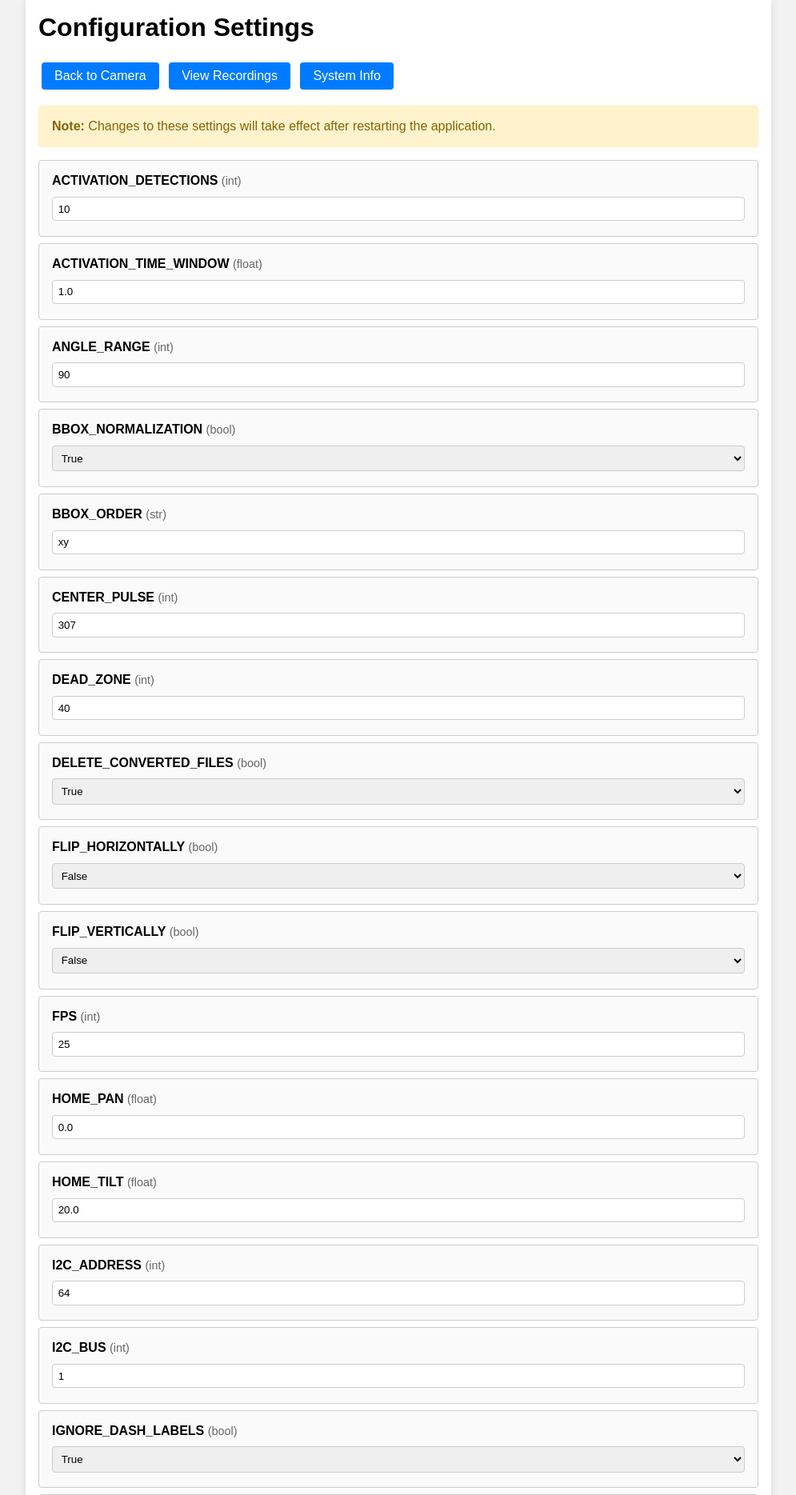
After one commit to dave-ct/ai_object_plus_water, a Flask app: page /configuration in a window 1280 px wide. The commit adds this page. Shown: the top 1869 px of the page at 80% size, without its empty margins (142-1137 px from the left). Run offline with Flask 3, Linux system fonts and the light colour scheme; parts of the project's set-up code (start-up, migrations or seed data) failed here and were passed over.

Commit message:
Added basic configuration through web interface.

```diff
--- a/main.py
+++ b/main.py
@@ -4,7 +4,7 @@
 # --------------------------------------------------------------------------------
 #  Import Required Packages
 # --------------------------------------------------------------------------------
-import my_configuration as config
+# import my_configuration as config
 from flask import Flask, render_template, Response, request, send_from_directory, jsonify
 import logging
 import sys
@@ -27,6 +27,43 @@ import math
 import psutil
 import platform
 import importlib.metadata
+import json
+
+
+def load_configuration():
+    """
+    Loads configuration from my_configuration.py and optionally overrides
+    with values from config.json if it exists
+    """
+    import my_configuration as config
+    print("Loading all configuration settings from from my_configuration.py and config.json.")
+
+    # If JSON exists, override values
+    json_path = "config.json"
+    if os.path.exists(json_path):
+        try:
+            with open(json_path, 'r') as f:
+                json_config = json.load(f)
+
+            # Override config module attributes with JSON values
+            for key, value in json_config.items():
+                if hasattr(config, key):
+                    setattr(config, key, value)
+                    print(f"Overriding {key} from JSON config with value: {value}")
+                else:
+                    print(f"Unknown configuration key in JSON: {key}")
+
+        except Exception as e:
+            print(f"Error loading JSON configuration: {e}")
+    else:
+        print("No JSON configuration file found, using default values from my_configuration.py")
+
+    return config
+
+
+# Load configuration
+config = load_configuration()
+
 
 # --------------------------------------------------------------------------------
 #  TUNING PARAMETERS (FROM my_configuration.py)
@@ -238,6 +275,53 @@ def gen_frames():
 # -----------------------------------------------------------------------------
 #  Flask Routes
 # -----------------------------------------------------------------------------
+
+@app.route("/configuration", methods=['GET', 'POST'])
+def configuration():
+    if request.method == 'POST':
+        # Handle form submission
+        config_updates = {}
+        for key, value in request.form.items():
+            # Convert string values to appropriate types
+            try:
+                # Try to get the type from current config
+                current_value = getattr(config, key)
+                if isinstance(current_value, bool):
+                    value = value.lower() == 'true'
+                elif isinstance(current_value, int):
+                    value = int(value)
+                elif isinstance(current_value, float):
+                    value = float(value)
+                config_updates[key] = value
+            except (ValueError, AttributeError):
+                logger.warning(f"Skipping invalid configuration value for {key}")
+                continue
+
+        # Save to config.json
+        try:
+            with open('config.json', 'w') as f:
+                json.dump(config_updates, f, indent=4)
+            logger.info("Configuration saved. Restart required for changes to take effect.")
+            return jsonify(
+                {"status": "success", "message": "Configuration saved. Restart required for changes to take effect."})
+        except Exception as e:
+            logger.error(f"Error saving configuration: {e}")
+            return jsonify({"status": "error", "message": str(e)}), 500
+
+    # GET request - show current configuration
+    config_items = []
+    for key in dir(config):
+        if not key.startswith('__'):  # Skip internal Python attributes
+            value = getattr(config, key)
+            if isinstance(value, (str, int, float, bool)):  # Only include basic types
+                config_items.append({
+                    'name': key,
+                    'value': value,
+                    'type': type(value).__name__
+                })
+
+    return render_template('configuration.html', config_items=config_items)
+
 
 @app.route("/manual_recording")
 def manual_recording():
--- /dev/null
+++ b/templates/configuration.html
@@ -0,0 +1,148 @@
+<!DOCTYPE html>
+<html>
+  <head>
+    <meta charset="utf-8">
+    <meta name="viewport" content="width=device-width, initial-scale=1.0">
+    <title>Configuration Settings</title>
+    <style>
+      body {
+        margin: 0;
+        padding: 0;
+        font-family: Arial, sans-serif;
+        background: #f2f2f2;
+      }
+      .container {
+        max-width: 900px;
+        margin: 0 auto;
+        padding: 1em;
+        background: #fff;
+        box-shadow: 0 0 10px rgba(0,0,0,0.1);
+      }
+      h1 {
+        margin-top: 0;
+      }
+      .config-warning {
+        background: #fff3cd;
+        border: 1px solid #ffeeba;
+        color: #856404;
+        padding: 1em;
+        margin: 1em 0;
+        border-radius: 4px;
+      }
+      .config-form {
+        margin: 1em 0;
+      }
+      .config-item {
+        background: #fafafa;
+        border: 1px solid #ccc;
+        padding: 1em;
+        margin: 0.5em 0;
+        border-radius: 4px;
+      }
+      .config-label {
+        display: block;
+        margin-bottom: 0.5em;
+        font-weight: bold;
+      }
+      .type-label {
+        color: #666;
+        font-size: 0.9em;
+        font-weight: normal;
+      }
+      input, select {
+        width: 100%;
+        padding: 0.5em;
+        margin: 0.2em 0;
+        border: 1px solid #ccc;
+        border-radius: 4px;
+        box-sizing: border-box;
+      }
+      button {
+        background: #007BFF;
+        color: white;
+        padding: 0.5em 1em;
+        border: none;
+        border-radius: 4px;
+        margin: 0.25em;
+        cursor: pointer;
+        font-size: 1rem;
+      }
+      button:hover {
+        background: #0056b3;
+      }
+      .button-container {
+        margin-top: 1em;
+        text-align: right;
+      }
+      .nav-buttons {
+        margin: 0.5em 0;
+      }
+    </style>
+  </head>
+  <body>
+    <div class="container">
+      <h1>Configuration Settings</h1>
+
+      <div class="nav-buttons">
+        <button onclick="location.href='/'">Back to Camera</button>
+        <button onclick="location.href='/recordings'">View Recordings</button>
+        <button onclick="location.href='/system'">System Info</button>
+      </div>
+
+      <div class="config-warning">
+        <strong>Note:</strong> Changes to these settings will take effect after restarting the application.
+      </div>
+
+      <form id="configForm" class="config-form">
+        {% for item in config_items %}
+        <div class="config-item">
+          <label class="config-label">
+            {{ item.name }}
+            <span class="type-label">({{ item.type }})</span>
+          </label>
+
+          {% if item.type == 'bool' %}
+          <select name="{{ item.name }}">
+            <option value="true" {% if item.value %}selected{% endif %}>True</option>
+            <option value="false" {% if not item.value %}selected{% endif %}>False</option>
+          </select>
+          {% else %}
+          <input type="{% if item.type == 'int' %}number{% elif item.type == 'float' %}number{% else %}text{% endif %}"
+                 name="{{ item.name }}"
+                 value="{{ item.value }}"
+                 {% if item.type == 'float' %}step="0.1"{% endif %}>
+          {% endif %}
+        </div>
+        {% endfor %}
+
+        <div class="button-container">
+          <button type="submit">Save Changes</button>
+        </div>
+      </form>
+    </div>
+
+    <script>
+      document.getElementById('configForm').addEventListener('submit', async (e) => {
+        e.preventDefault();
+
+        const formData = new FormData(e.target);
+        try {
+          const response = await fetch('/configuration', {
+            method: 'POST',
+            body: formData
+          });
+
+          const result = await response.json();
+
+          if (result.status === 'success') {
+            alert('Configuration saved successfully. Please restart the application for changes to take effect.');
+          } else {
+            alert('Error saving configuration: ' + result.message);
+          }
+        } catch (error) {
+          alert('Error saving configuration: ' + error);
+        }
+      });
+    </script>
+  </body>
+</html>
--- a/templates/index.html
+++ b/templates/index.html
@@ -97,7 +97,8 @@
         <button id="autoModeBtn" onclick="setMode('auto')">Auto Mode</button>
         <button id="manualModeBtn" onclick="setMode('manual')">Manual Mode</button>
         <button onclick="location.href='/recordings'">View Recordings</button>
-        <button onclick="location.href='/system'">System Info</button>
+        <button onclick="location.href='/system'">Sys Info</button>
+        <button onclick="location.href='/configuration'">⚙</button>
       </div>
 
       <hr>
```
Also changed, not shown: pan_tilt_control.py (+98 -27 lines), README.md.
